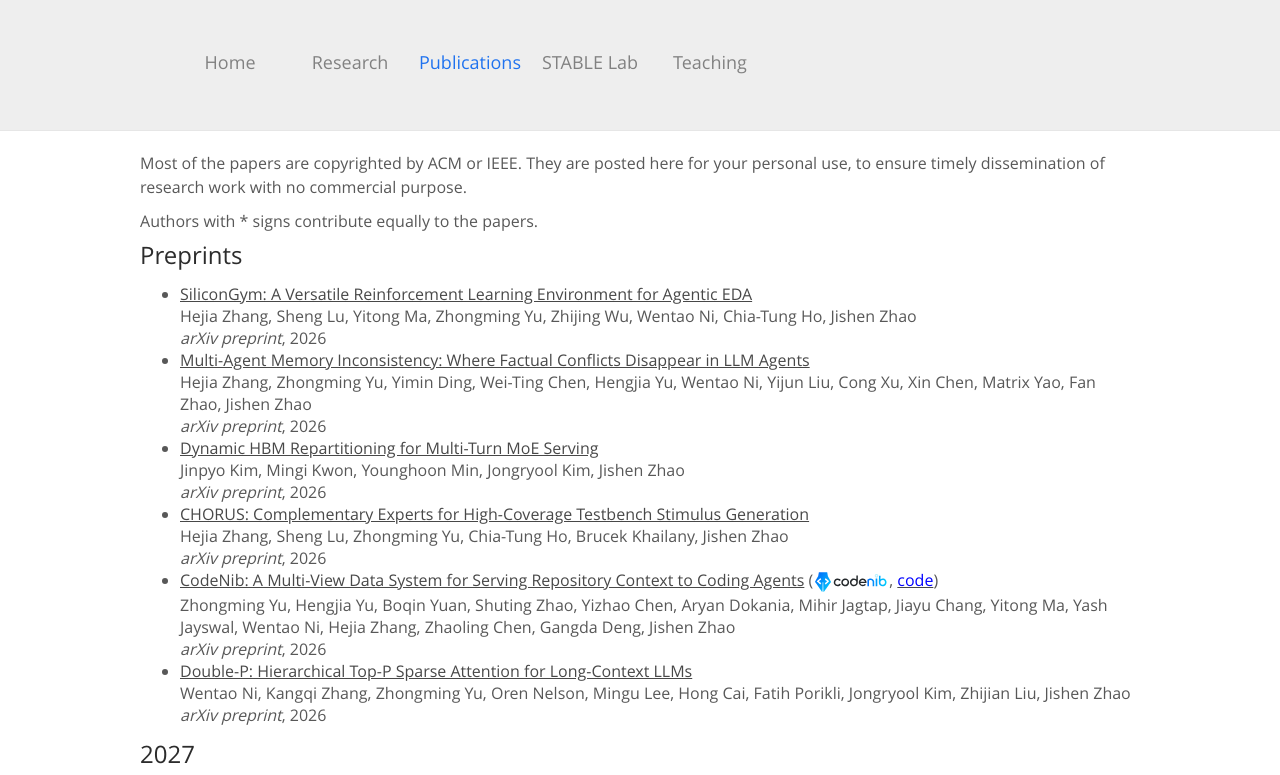
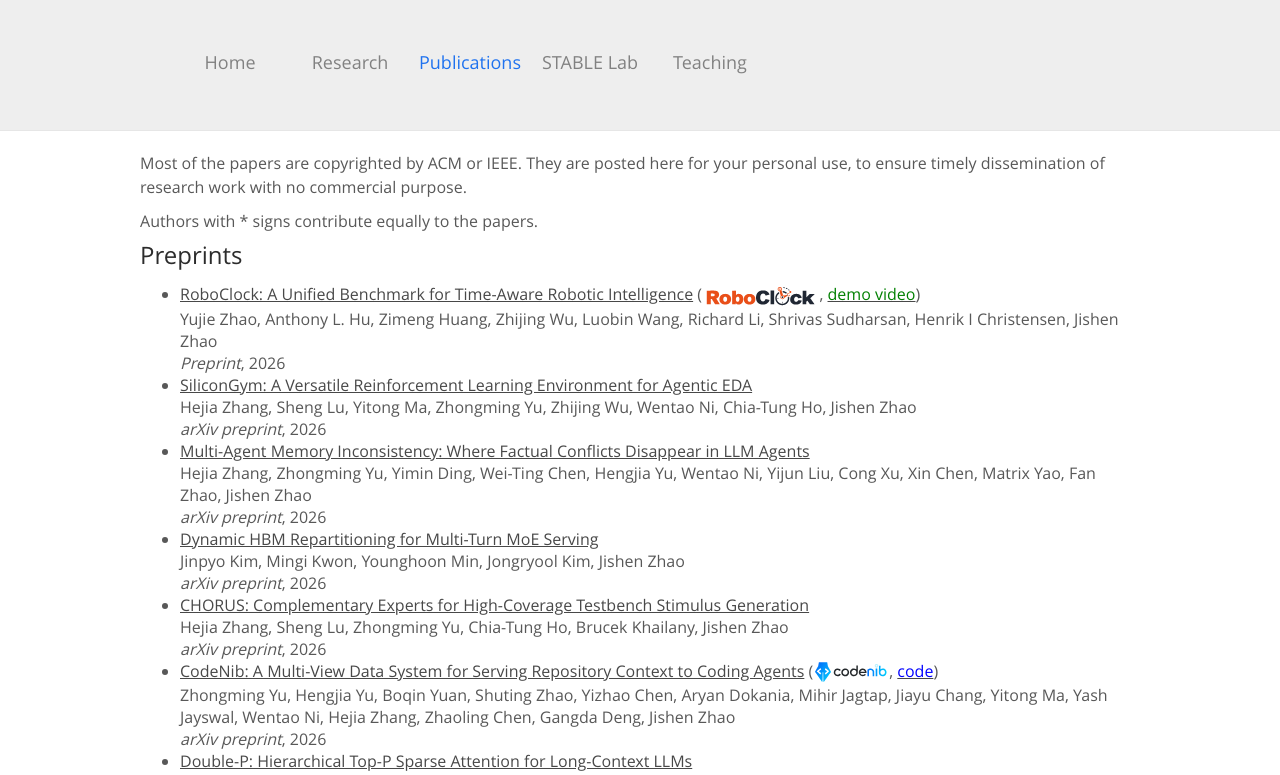
Before and after one commit to jishenzhao/jishenzhao.github.io, a plain HTML site: page publications.html in a window 1280 px wide. Shown: the top 775 px of the page. Drawn offline with Linux system fonts and the light colour scheme.

Commit message:
add preprint

```diff
--- a/publications.html
+++ b/publications.html
@@ -40,6 +40,11 @@
 
                 <h2><a name="preprints">Preprints</a></h2>
                 <ul class="publication">
+		  <li>
+                    <span class="bib-title"><a href="https://roboclockai.github.io/roboclock.pdf">RoboClock: A Unified Benchmark for Time-Aware Robotic Intelligence</a> (<a href="https://roboclockai.github.io/"><img src="images/roboclock-logo.svg" height="24" style="vertical-align: middle;" alt="RoboClock"></a>, <a href="https://roboclockai.github.io/assets/videos/demo/roboclock-demo.mp4?v=202611240940"><font color="green">demo video</font></a>)</span><br>
+                    Yujie Zhao, Anthony L. Hu, Zimeng Huang, Zhijing Wu, Luobin Wang, Richard Li, Shrivas Sudharsan, Henrik I Christensen, Jishen Zhao<br>
+                    <span class="bib-venue">Preprint</span>, 2026
+                   </li>
 		  <li>
                     <span class="bib-title"><a href="https://arxiv.org/pdf/2611.25658">SiliconGym: A Versatile Reinforcement Learning Environment for Agentic EDA</a></span><br>
                     Hejia Zhang, Sheng Lu, Yitong Ma, Zhongming Yu, Zhijing Wu, Wentao Ni, Chia-Tung Ho, Jishen Zhao<br>
```
Also changed, not shown: images/roboclock-logo.svg (added).
